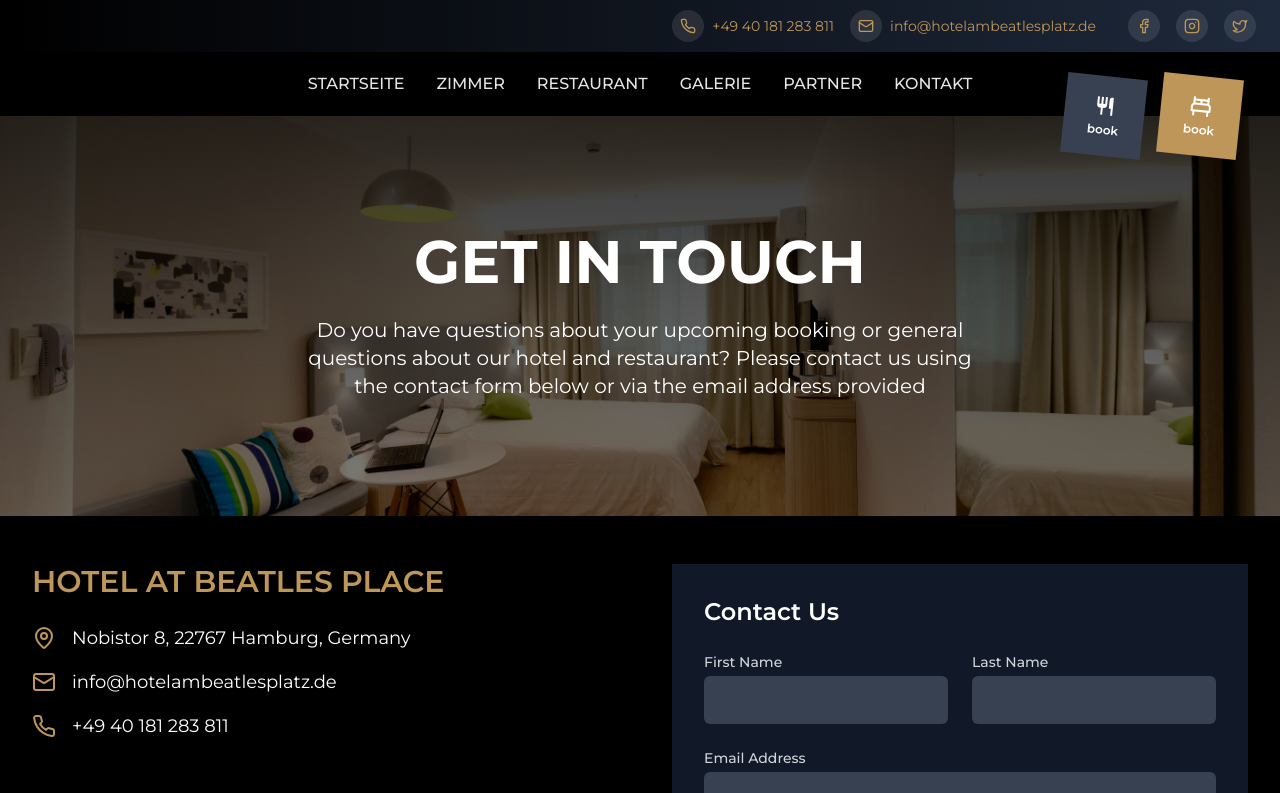
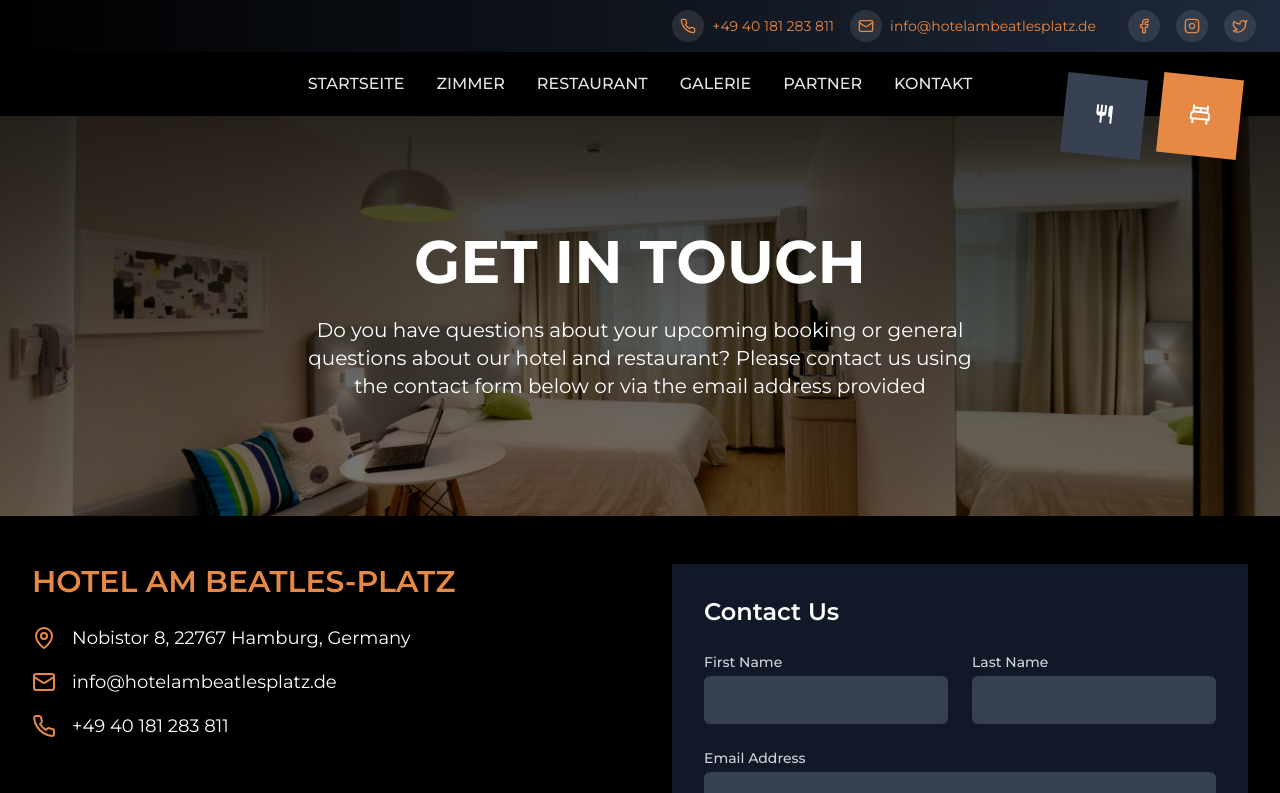
Before and after one commit to psuskin/Hotel-Beatles-Platz, a Next.js app: page /kontakt in a window 1280 px wide. Shown: the top 793 px of the page. Built offline with nearby package versions, Linux system fonts and the light colour scheme.

Commit message:
Updated color, button text, and hotel name

```diff
--- a/src/app/api/send-email/route.ts
+++ b/src/app/api/send-email/route.ts
@@ -18,7 +18,7 @@ export async function POST(request: Request) {
         });
 
         await transporter.sendMail({
-            from: `"Hotel at Beatles Place" <${process.env.EMAIL_USER}>`,
+            from: `"Hotel am Beatles-Platz" <${process.env.EMAIL_USER}>`,
             to: "tayebhossain88@gmail.com",
             subject: `New Contact Form Submission: ${subject}`,
             html: generateEmailHTML({ firstName, lastName, email, phone, subject, message }),
--- a/src/app/globals.css
+++ b/src/app/globals.css
@@ -7,10 +7,18 @@
 
 
 :root {
-  --color-primary: #BE965A;
+  --color-primary: #E68945;
   --color-secondary: #8C6954;
   --color-background: #000000;
   --color-text: #ffffff;
+}
+
+.text-primary-color {
+  color: #E68945;
+}
+
+.bg-primary-color {
+  background-color: #E68945;
 }
 
 html,
@@ -104,6 +112,7 @@ body {
     --chart-5: 27 87% 67%;
     --radius: 0.5rem;
   }
+
   .dark {
     --background: 240 10% 3.9%;
     --foreground: 0 0% 98%;
@@ -136,6 +145,7 @@ body {
   * {
     @apply border-border;
   }
+
   body {
     @apply bg-background text-foreground;
   }
--- a/src/app/kontakt/page.tsx
+++ b/src/app/kontakt/page.tsx
@@ -31,7 +31,7 @@ const ContactPage: React.FC = () => {
             >
               <div className="text-white">
                 <h2 className="text-3xl font-semibold mb-6 text-primary-color">
-                  HOTEL AT BEATLES PLACE
+                  HOTEL AM BEATLES-PLATZ
                 </h2>
                 <div className="space-y-4 text-lg">
                   <p className="flex items-center">
@@ -62,7 +62,7 @@ const ContactPage: React.FC = () => {
               <div className="border-t border-gray-700 pt-8">
                 <p className="text-gray-400 italic">
                   Experience the magic of Hamburg from the heart of St. Pauli.
-                  Your stay at Hotel at Beatles Place is more than just
+                  Your stay at Hotel am Beatles-Platz is more than just
                   accommodation; it&apos;s an immersion into the vibrant culture
                   and rich history of this iconic neighborhood.
                 </p>
--- a/src/components/Contact/ContactInfo.tsx
+++ b/src/components/Contact/ContactInfo.tsx
@@ -3,10 +3,10 @@ import React from "react";
 const ContactInfo = () => {
   return (
     <div className="text-gray-800">
-      <h2 className="text-2xl font-bold mb-4">HOTEL AT BEATLES PLACE</h2>
+      <h2 className="text-2xl font-bold mb-4">HOTEL AM BEATLES-PLATZ</h2>
       <div className="mb-6">
         <h3 className="text-lg font-semibold mb-2">HOTEL ADDRESS</h3>
-        <p>Hotel at Beatles-Platz</p>
+        <p>Hotel am Beatles-Platz</p>
         <p>Nobistor 8</p>
         <p>22767 Hamburg - Germany</p>
       </div>
--- a/src/components/Home/HotelIntroduction.tsx
+++ b/src/components/Home/HotelIntroduction.tsx
@@ -82,7 +82,7 @@ const HotelIntroduction: React.FC = () => {
                 textShadow: "2px rgba(0,0,0,0.5)",
               }}
             >
-              HOTEL AT BEATLES
+              HOTEL AM BEATLES-PLATZ
             </h1>
 
             <div className="overflow-hidden rounded-lg" ref={emblaRef}>
@@ -104,11 +104,10 @@ const HotelIntroduction: React.FC = () => {
               {images.map((_, index) => (
                 <button
                   key={index}
-                  className={`w-2 h-2 rounded-full mx-1 transition-all duration-500 ${
-                    currentSlide === index
+                  className={`w-2 h-2 rounded-full mx-1 transition-all duration-500 ${currentSlide === index
                       ? "bg-primary-color w-8"
                       : "bg-neutral-200"
-                  }`}
+                    }`}
                   onClick={() => emblaApi?.scrollTo(index)}
                 />
               ))}
--- a/src/components/Home/Navbar.tsx
+++ b/src/components/Home/Navbar.tsx
@@ -25,11 +25,9 @@ const NavLink: React.FC<NavLinkProps> = ({
 }) => (
   <Link
     href={href}
-    className={`${
-      mobile ? "block py-3 text-lg" : "px-3 py-2 rounded-md"
-    } hover:bg-white/25 transition-all duration-300 ease-in-out ${
-      className || ""
-    }`}
+    className={`${mobile ? "block py-3 text-lg" : "px-3 py-2 rounded-md"
+      } hover:bg-white/25 transition-all duration-300 ease-in-out ${className || ""
+      }`}
     onClick={onClick}
   >
     {children}
@@ -46,7 +44,7 @@ const BookButton: React.FC<{
       className={`w-20 h-20 ${color} transform rotate-6 transition-transform duration-300 group-hover:translate-y-1 flex flex-col items-center justify-center`}
     >
       <div className="text-white mb-1">{icon}</div>
-      <div className="text-white text-xs font-semibold">book</div>
+      <div className="text-white text-xs font-semibold"></div>
     </div>
   </Link>
 );
--- a/src/components/WhiteSection.tsx
+++ b/src/components/WhiteSection.tsx
@@ -137,7 +137,7 @@ export default function WhiteSection() {
                 whiteSpace: "nowrap",
               }}
             >
-              HOTEL AT BEATLES
+              HOTEL AM BEATLES-PLATZ
             </h2>
           </motion.div>
           <ImageColumn images={images1} direction="up" />
--- a/src/utils/emailTemplate.ts
+++ b/src/utils/emailTemplate.ts
@@ -106,9 +106,9 @@ export const generateEmailHTML = (data: EmailData): string => {
       <body>
         <div class="container">
           <div class="header">
-            <img src="${logoUrl}" alt="Hotel at Beatles Place Logo">
+            <img src="${logoUrl}" alt="Hotel am Beatles-Platz Logo">
           </div>
-          <img src="${headerImageUrl}" alt="Hotel at Beatles Place" class="hero-image">
+          <img src="${headerImageUrl}" alt="Hotel am Beatles-Platz" class="hero-image">
           <div class="content">
             <h2>New Contact Form Submission</h2>
             <div class="info-block">
@@ -133,8 +133,8 @@ export const generateEmailHTML = (data: EmailData): string => {
             <a href="mailto:${email}" class="cta-button">Reply to ${firstName}</a>
           </div>
           <div class="footer">
-            <p>This email was sent from the contact form on Hotel at Beatles Place website.</p>
-            <p>© 2023 Hotel at Beatles Place. All rights reserved.</p>
+            <p>This email was sent from the contact form on Hotel am Beatles-Platz website.</p>
+            <p>© 2023 Hotel am Beatles-Platz. All rights reserved.</p>
           </div>
         </div>
       </body>
```
Lines whose indentation alone changed are shown as unchanged.
